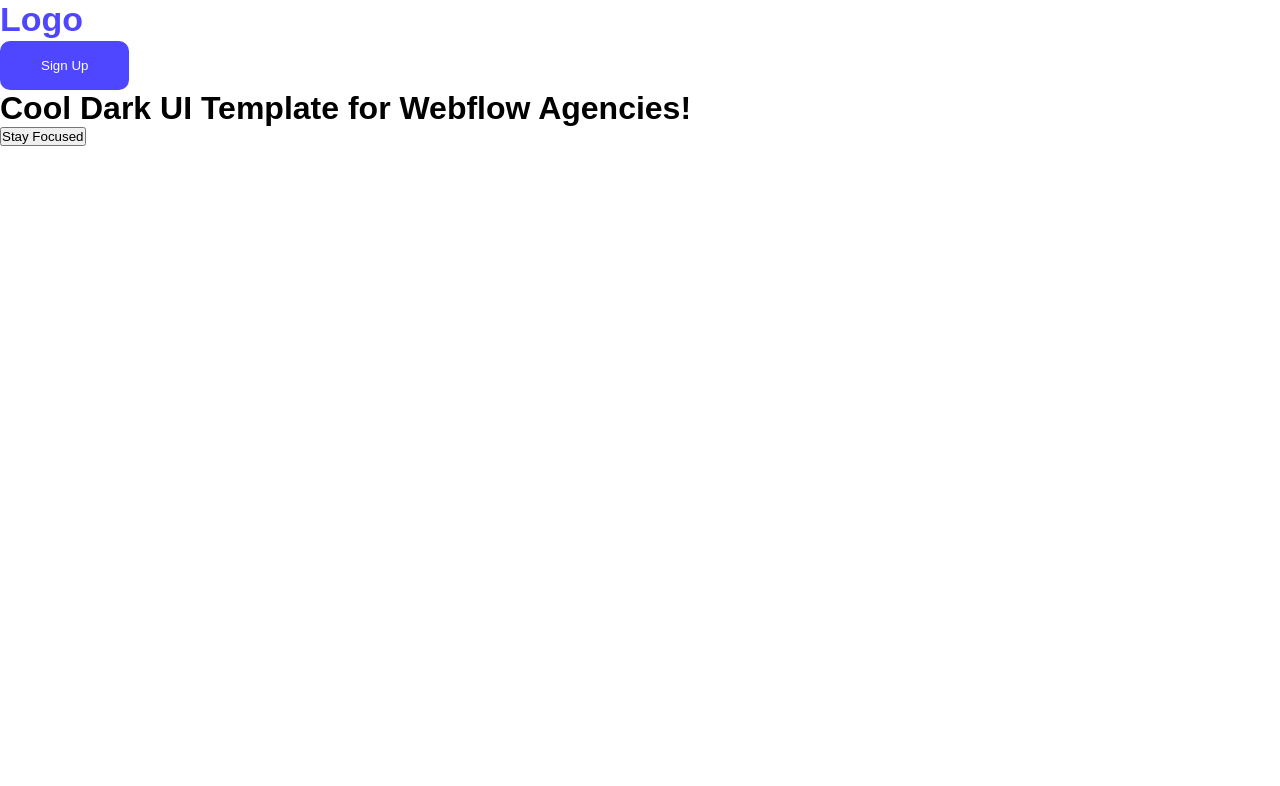
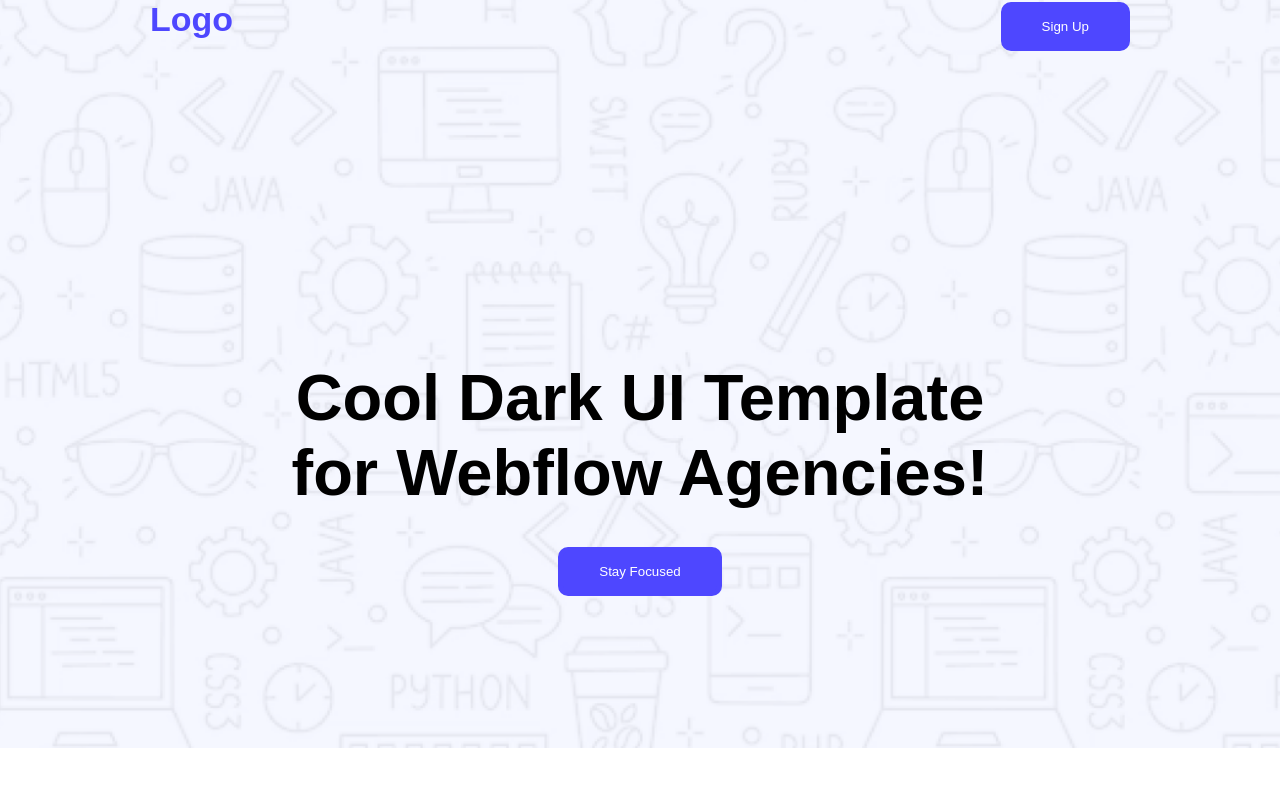
Before and after one commit to Sannidhya-Mehmud/B12Assignment01, a plain HTML site: page index.html in a window 1280 px wide. Drawn offline with Linux system fonts and the light colour scheme.

Commit message:
banner/header done

```diff
--- a/index.html
+++ b/index.html
@@ -18,7 +18,7 @@
         </div>
         <div class="header-text">
             <h1 class="header-tittle">Cool Dark UI Template for Webflow Agencies!</h1>
-            <button>Stay Focused</button>
+            <button class="primary-btn">Stay Focused</button>
         </div>
     </header>
     <main></main>
--- a/style.css
+++ b/style.css
@@ -27,9 +27,13 @@ body{
     background-color: var(--btnColor);
     color: var(--primaryColor);
 }
-
-nav {
+.header{
+    background: url(/Assets/Hero-bg.png) center/cover fixed;
+}
+nav ul{
     display: flex;
+    justify-content: space-between;
+    padding: 0 150px;
 }
 nav ul li {
     list-style: none;
@@ -40,3 +44,13 @@ nav li a {
     font-weight: bold;
     color: var(--primaryColor);
 }
+.header-text{
+    text-align: center;
+    padding: 309px 268px 152px;
+}
+.header-tittle{
+    font-size: 65px;
+    font-weight: bold;
+    margin-bottom: 37px;
+
+}
```
